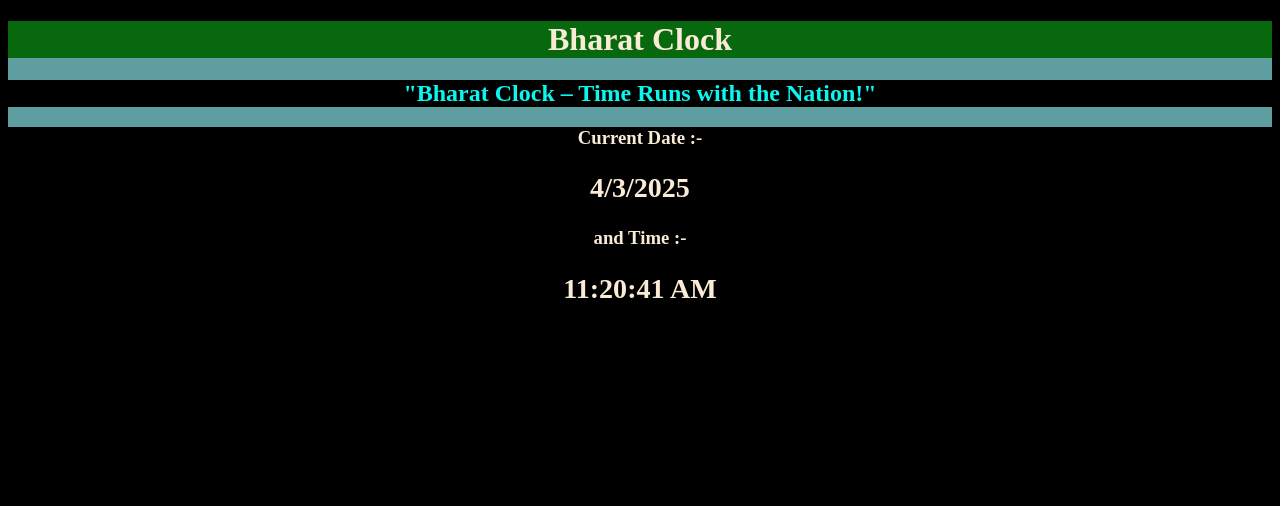
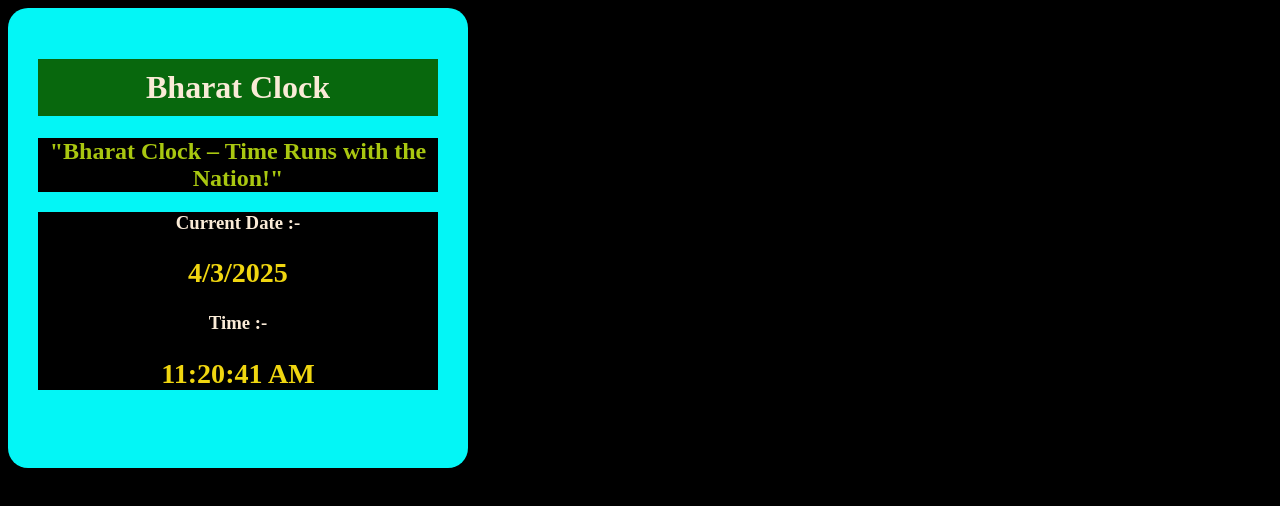
Before and after one commit to Gaurav-meena95/bharat_Clock, a React (Vite) app in the folder bharat-clock/: page / in a window 1280 px wide. Shown: the top 506 px of the page. Built offline with nearby package versions, Linux system fonts and the light colour scheme.

Commit message:
its done almost

```diff
--- a/bharat-clock/src/App.css
+++ b/bharat-clock/src/App.css
@@ -3,15 +3,26 @@
   color: antiquewhite;
 }
 .slogn{
-  color:rgb(10, 246, 238);
+  color:rgb(169, 199, 16);
   font-weight: 800;
 
 }
 .header h1{
   background-color: rgb(8, 104, 13);
+  padding: 10px;
+
 }
 .container{
-  /* width: 400px;
-  height: 400px; */
-  background-color: cadetblue;
+  width: 400px;
+  height: 400px;
+  background-color: rgb(3, 246, 246);
+  padding: 30px;
+  border-radius: 20px;
+
 }
+.date{
+  color: rgb(240, 214, 16);
+}
+.time{
+  color: rgb(240, 214, 16);
+}
--- a/bharat-clock/src/components/cuurent_time.jsx
+++ b/bharat-clock/src/components/cuurent_time.jsx
@@ -3,8 +3,8 @@ export default function CurrentTime(){
 
   return (
     <h3>Current Date :-
-      <h2>{time.toLocaleDateString()}</h2>
-       and  Time :-
-       <h2>{time.toLocaleTimeString()}</h2></h3>
+      <h2 className="date">{time.toLocaleDateString()}</h2>
+ Time :-
+       <h2 className="time">{time.toLocaleTimeString()}</h2></h3>
   )
 }
```
